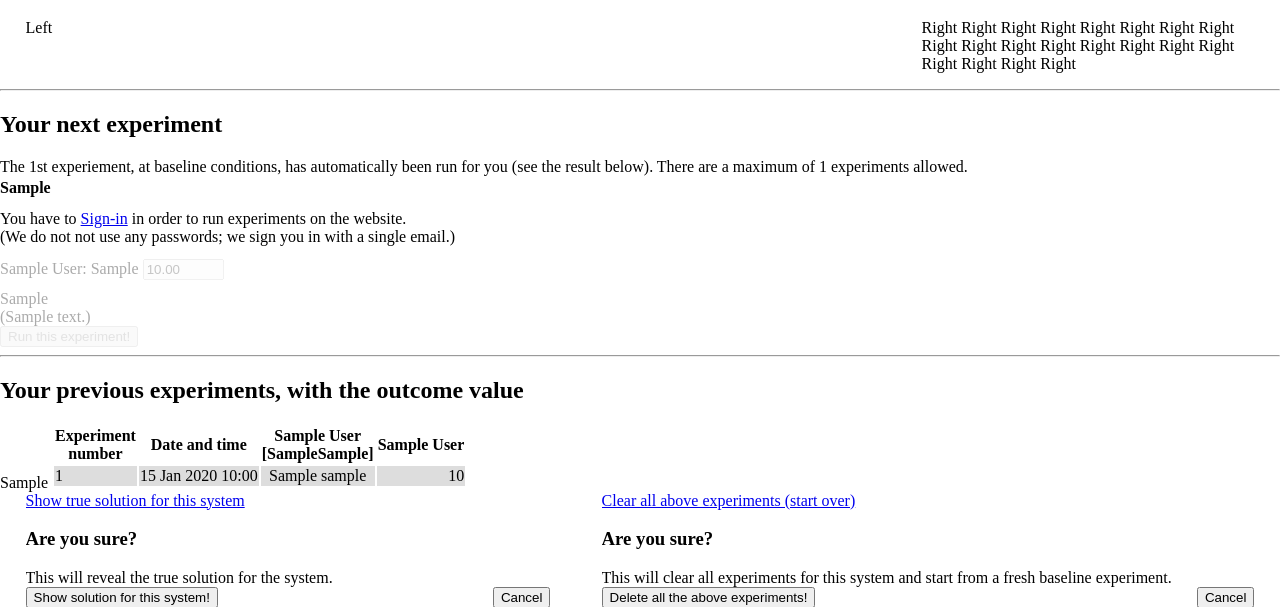
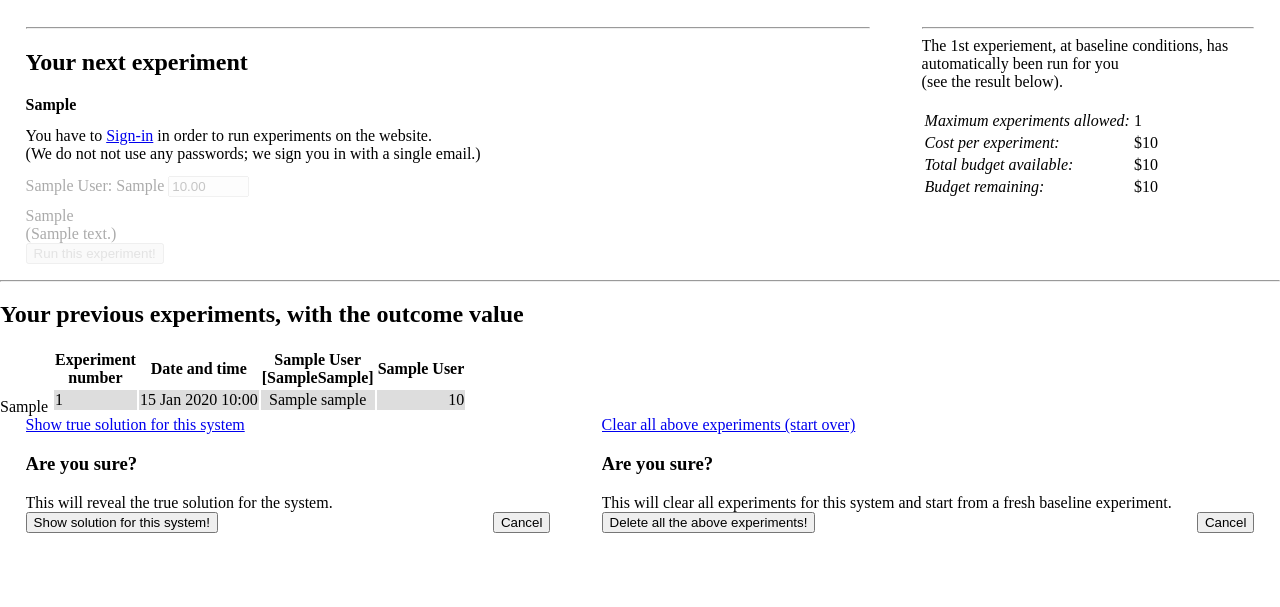
Before and after one commit to kgdunn/django-response-surface-optimization-app, a Django app: template rsm/templates/rsm/system-detail.html in a window 1280 px wide. Shown: the part 524-1131 px from the top of the page. After the commit the page ends 1057 px from the top, so only its background shows below. Run offline with Django 3.2, Linux system fonts and the light colour scheme; tables that the repository leaves empty hold one stand-in row (values such as "Sample post"); the template is opened without the code that fills it: values that come from a table or form of the project are taken from there, most other values are stand-ins (such as "Sample title", 1, 10 or a date in 2020); parts of the project's set-up code (start-up, migrations or seed data) failed here and were passed over; some libraries are stand-ins or nearby versions.

Commit message:
Fixed up display for 1D systems

```diff
--- a/rsm/templates/rsm/system-detail.html
+++ b/rsm/templates/rsm/system-detail.html
@@ -30,6 +30,10 @@
     .front-image
     {
         width: 300px;
+    }
+
+    .row-header{
+        font-style: italic;
     }
 
 @media (min-width:800px)
@@ -130,28 +134,43 @@
 <div class="rsm-colmask liquid2col">
     <div class="rsm-columns rsm-columns-30-70">
         <div class="col30">
-           Right Right Right Right Right Right Right Right Right Right Right Right Right Right Right Right Right Right Right Right
+            <!-- Right 30% -->
+            <div class="rsm-info">
+                {% if input_set  %}
+                    <hr>
+                    {% if data_html %}
+                        {% if data_html|length == 1 %}
+                            The 1st experiement, at baseline conditions, has automatically been run for you<br> (see the result below).
+                        {% else %}
+                            You have already run {{ data_html|length }} experiment{{ data_html|length|pluralize }} <br>(see results below).
+                        {% endif %}
+                        <br><br>
+                        <table>
+                            <tr><td class="row-header">Maximum experiments allowed:</td>
+                                <td>{{system.max_experiments_allowed}}</td>
+                            </tr>
+                            <tr><td class="row-header">Cost per experiment:</td>
+                                <td>${{system.cost_per_experiment|floatformat:"0"}}</td>
+                            </tr>
+                            <tr><td class="row-header">Total budget available:</td>
+                                <td>${{ system.cost_per_experiment|multiply:system.max_experiments_allowed |floatformat:"0" }}</td>
+                            </tr>
+                            <tr><td class="row-header">Budget remaining:</td>
+                                <td>${{ budget_remaining |floatformat:"0" }}</td>
+                            </tr>
+                        </table>
+                    {% endif %}
+                {% endif %}
+            </div>
+            <!-- /Right 30% -->
         </div>
         <div class="col70">
-           Left
-        </div>
-    </div>
-</div>
+           <!-- Left 70% -->
 
-
+<!-- --------------------------------------------- -->
 {% if input_set and not show_solution %}
 <hr>
 <h2>Your next experiment</h2>
-<div class="rsm-info">
-    {% if data_html %}
-        {% if data_html|length == 1 %}
-            The 1st experiement, at baseline conditions, has automatically been run for you (see the result below).
-        {% else %}
-            You have run {{ data_html|length }} experiment{{ data_html|length|pluralize }} already (see results below).
-        {% endif %}
-        There are a maximum of {{system.max_experiments_allowed}} experiments allowed.
-    {% endif %}
-</div>
 
 <div class="rsm-error input-error">{% if error_message %}<p><strong>{{ error_message }}</strong></p>{% endif %}</div>
 <div class="rsm-extra-info">{% if extra_information %}<p><strong>{{ extra_information }}</strong></p>{% endif %}</div>
@@ -213,6 +232,15 @@
 
 </div><!--/rsm-expt-input-->
 {% endif %} {# for the branch: "if input_set and not show_solution" #}
+
+
+<!-- --------------------------------------------- -->
+           <!-- /Left 70%-->
+        </div>
+    </div>
+</div>
+
+
 
 
 <hr>
--- a/rsm/templatetags/rsm_extras.py
+++ b/rsm/templatetags/rsm_extras.py
@@ -1,4 +1,9 @@
 from django.template.defaulttags import register
+
+
+@register.filter
+def multiply(value1, value2):
+    return value1 * value2
 
 @register.filter
 def get_item(dictionary, key):
```
Also changed, not shown: rsm/views.py (+16 -9 lines).
